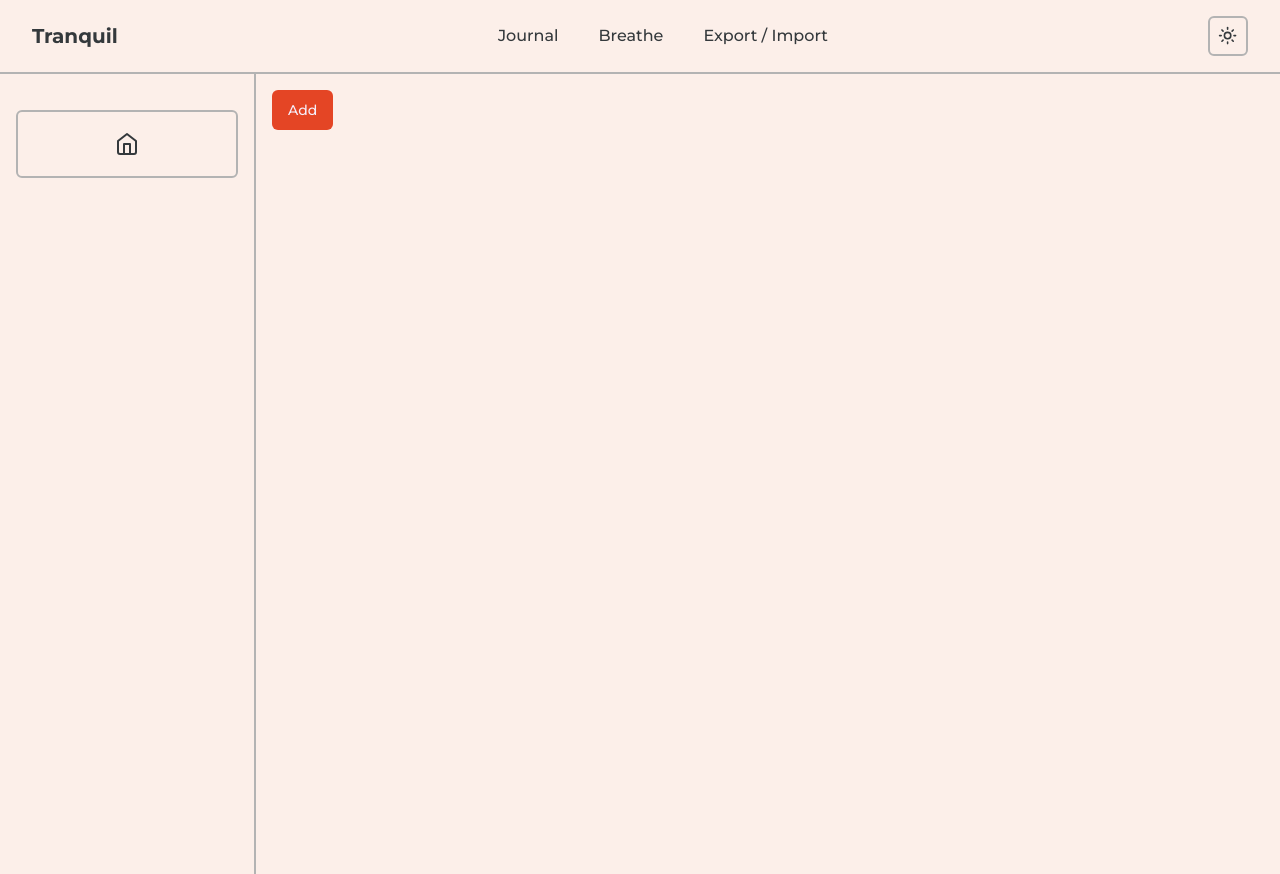
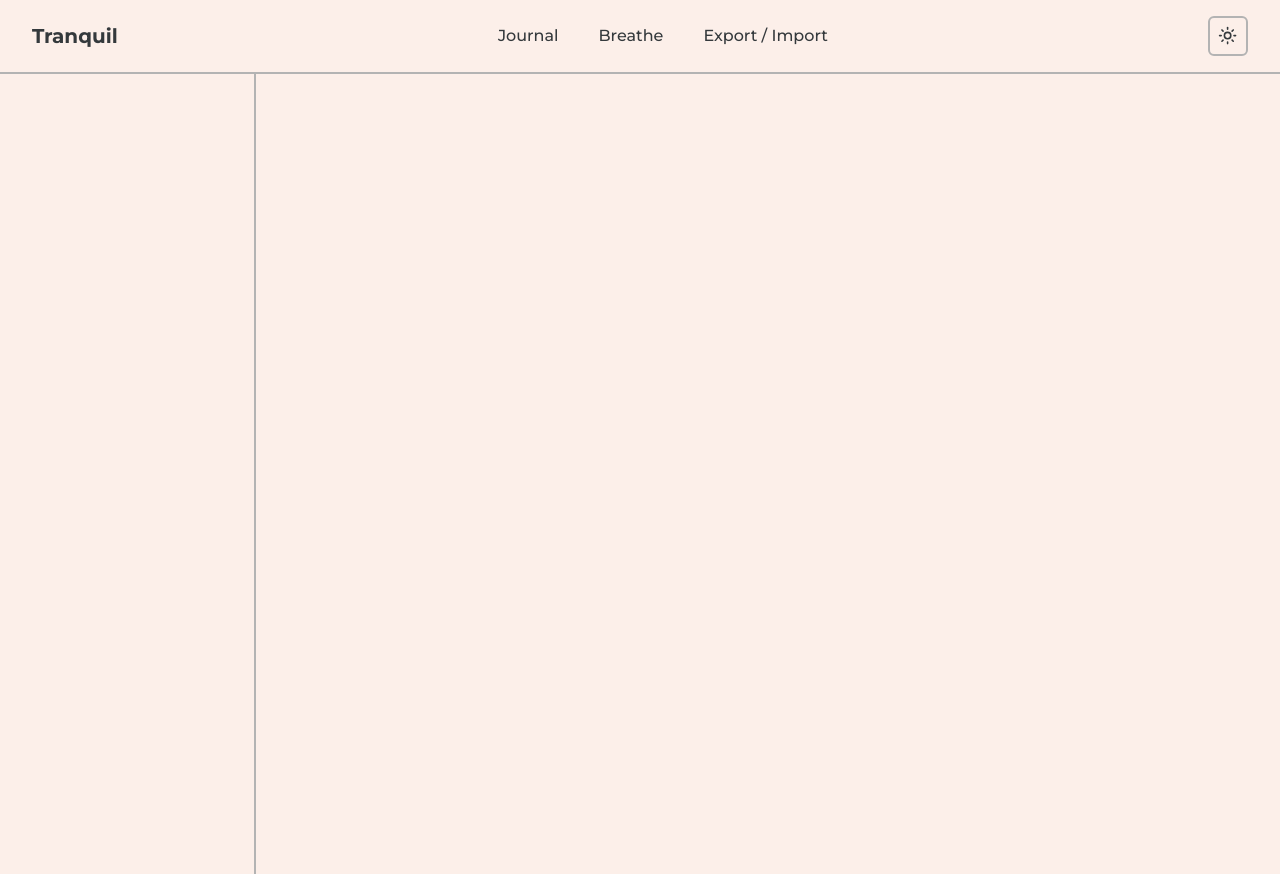
Before and after one commit to vibovenkat123/Tranquil, a Next.js app: page /journal in a window 1280 px wide. Built offline with nearby package versions, Linux system fonts and the light colour scheme.

Commit message:
feat: remove home button

```diff
--- a/app/journal/page.tsx
+++ b/app/journal/page.tsx
@@ -13,6 +13,19 @@ export default function Journal(): React.ReactElement {
     const [currentEntry, setCurrentEntry] = useState<Entry | null>(null);
     useEffect(() => {
         setEntries(getEntries());
+        if (getEntries().length > 0) {
+            if (getEntries()[0].date.toDateString = new Date().toDateString) {
+                const entry = validateEntry(
+                    ADJECTIVE.NEUTRAL,
+                    "Talk about your day"
+                );
+                if (entry) {
+                    const newEntryAdded = newEntry(entry);
+                    setEntries(getEntries());
+                    setCurrentEntry(newEntryAdded);
+                }
+            }
+        }
     }, []);
     const cards: React.ReactElement[] = entries.map((entry) => {
         return (
@@ -29,36 +42,9 @@ export default function Journal(): React.ReactElement {
             <Header />
             <div className="w-full flex h-auto">
                 <div className="w-1/4 md:w-1/5 border-r-2 border-border h-screen p-4">
-          <Button
-            className="w-full mt-5 flex-col gap-2 p-8 border-border border-2"
-            variant="outline"
-            onClick={() => {
-              setCurrentEntry(null);
-            }}
-          >
-            <h2>
-              <Home />
-            </h2>
-          </Button>
                     {cards}
                 </div>
                 <div className="w-4/5 h-screen p-4">
-          <Button
-            className={`${currentEntry ? "hidden" : "block"}`}
-            onClick={() => {
-              const entry = validateEntry(
-                ADJECTIVE.NEUTRAL,
-                "Talk about your day"
-              );
-              if (entry) {
-                const newEntryAdded = newEntry(entry);
-                setEntries(getEntries());
-                setCurrentEntry(newEntryAdded);
-              }
-            }}
-          >
-            Add
-          </Button>
                     <JournalEntry entry={currentEntry} setEntries={setEntries} />
                 </div>
             </div>
```
Lines whose indentation alone changed are shown as unchanged.
